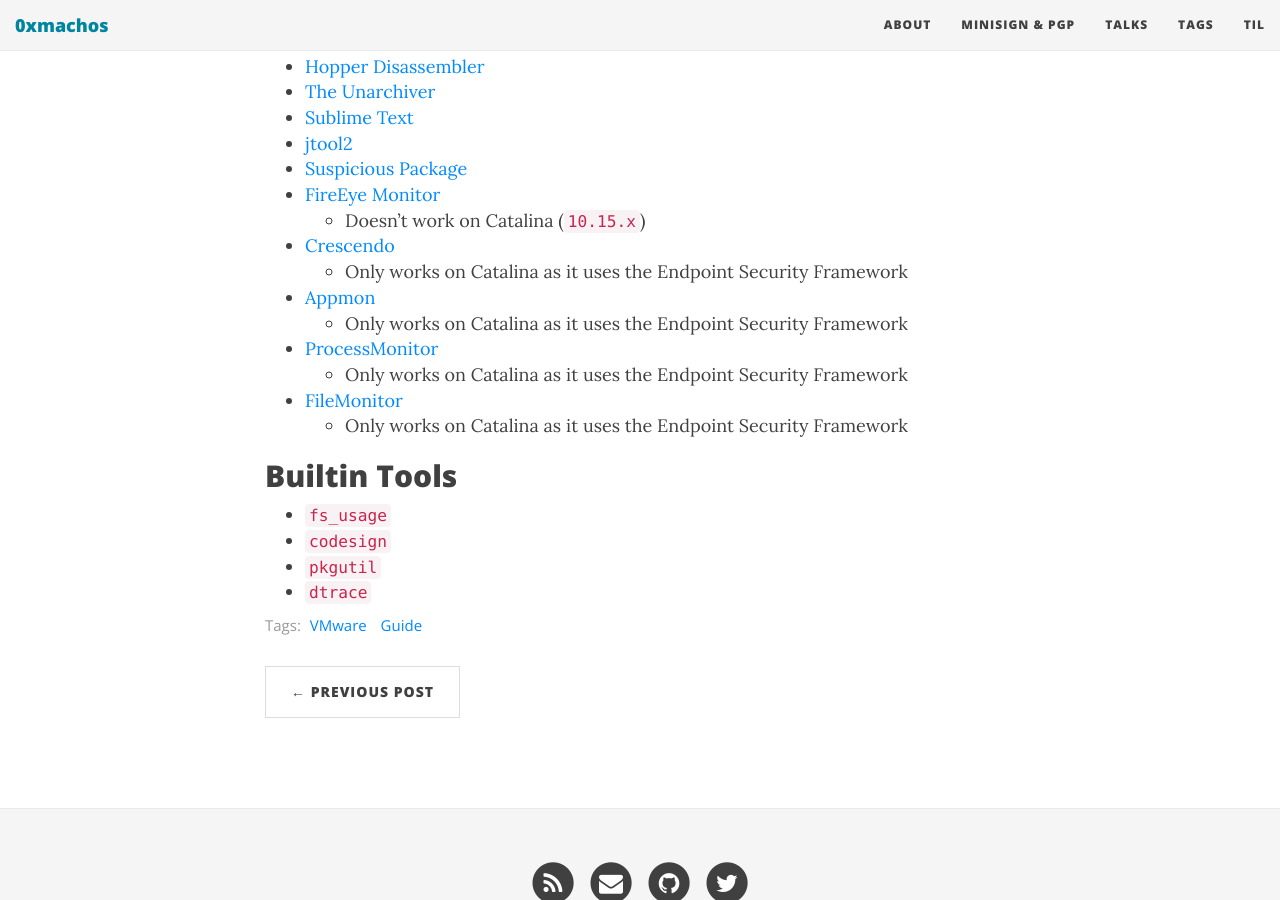
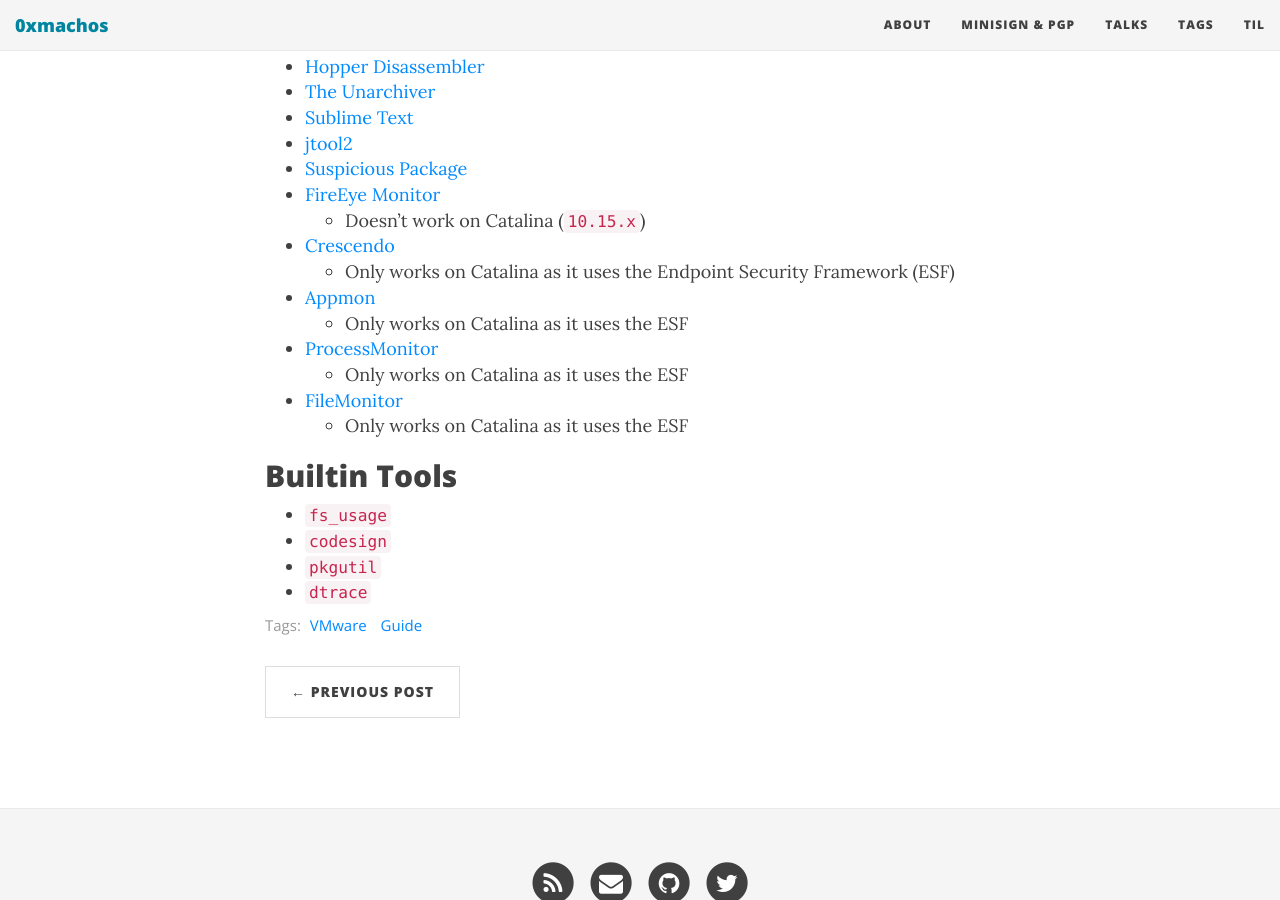
Before and after one commit to 0xmachos/0xmachos.github.io, a Jekyll site: the page built from _posts/2020-05-24-VMware-Fusion-macOS-Research-VM.md, in a window 1280 px wide and 900 px high, scrolled down 2946 px. Built offline with Jekyll 4.4.1, drawn with Linux system fonts in a browser that asks for light colours; nearby versions of some CDN libraries.

Commit message:
ThirdPartyTools: Endpoint Security Framework > ESF

```diff
--- a/_posts/2020-05-24-VMware-Fusion-macOS-Research-VM.md
+++ b/_posts/2020-05-24-VMware-Fusion-macOS-Research-VM.md
@@ -107,13 +107,13 @@
 * [FireEye Monitor](https://www.fireeye.com/services/freeware/monitor.html)
     * Doesn’t work on Catalina (`10.15.x`)
 * [Crescendo](https://github.com/SuprHackerSteve/Crescendo)
-	* Only works on Catalina as it uses the Endpoint Security Framework
+	* Only works on Catalina as it uses the Endpoint Security Framework (ESF)
 * [Appmon](https://bitbucket.org/xorrior/appmon/src/master/)
-    * Only works on Catalina as it uses the Endpoint Security Framework
+    * Only works on Catalina as it uses the ESF
 * [ProcessMonitor](https://objective-see.com/products/utilities.html#ProcessMonitor)
-    * Only works on Catalina as it uses the Endpoint Security Framework
+    * Only works on Catalina as it uses the ESF
 * [FileMonitor](https://objective-see.com/products/utilities.html#FileMonitor)
-    * Only works on Catalina as it uses the Endpoint Security Framework
+    * Only works on Catalina as it uses the ESF
 
 ## Builtin Tools
 
```
